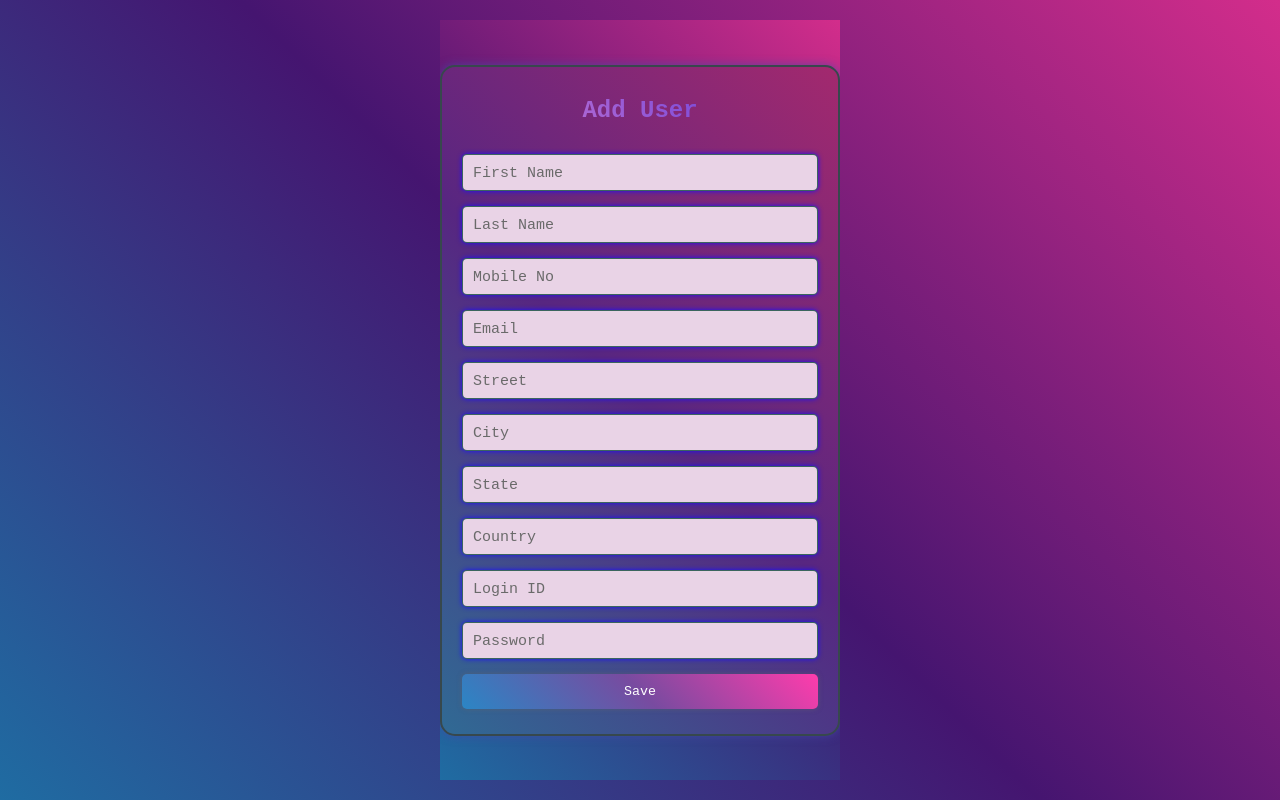
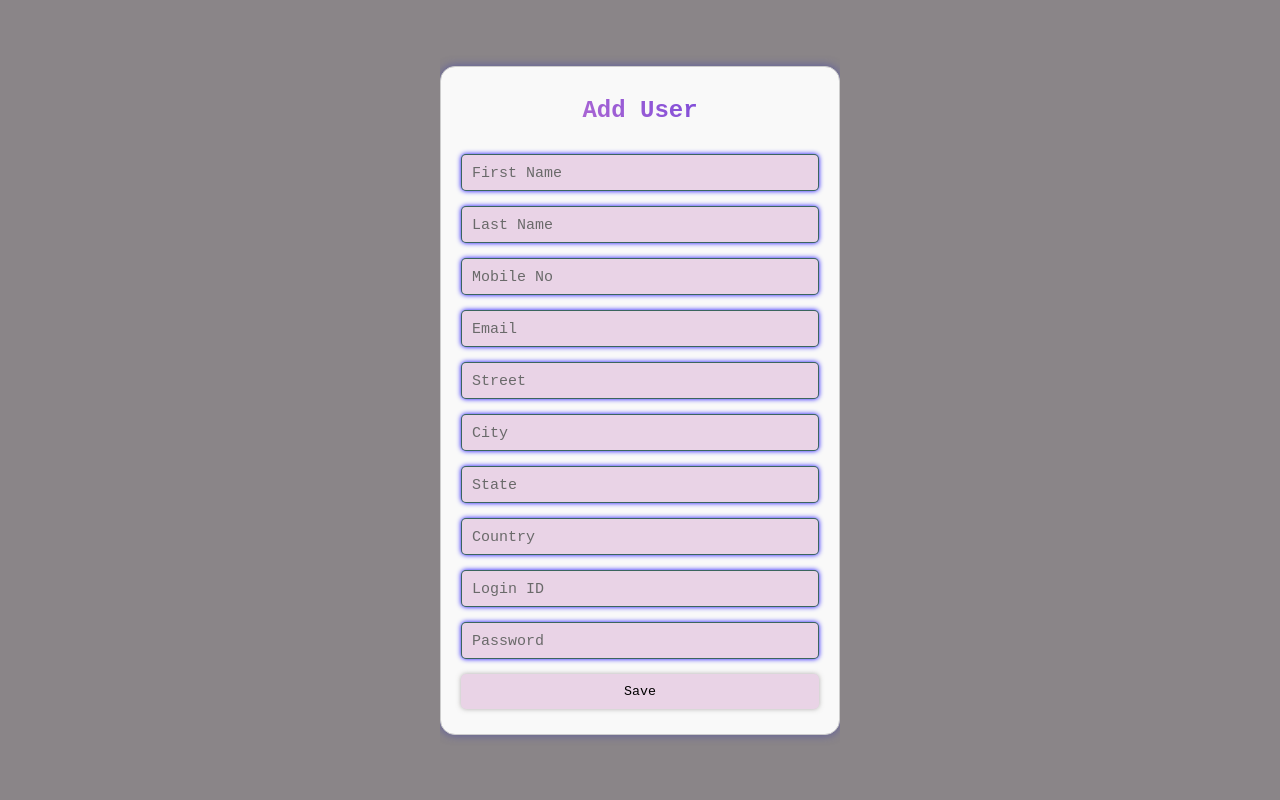
Before and after one commit to wizard-aka-aman/loginform, a website: page public/index.html in a window 1280 px wide. Drawn offline with nearby package versions, Linux system fonts and the light colour scheme.

Commit message:
Update index.css

```diff
--- a/public/index.css
+++ b/public/index.css
@@ -12,7 +12,7 @@ html {
   align-items: center;
   /* background-color: #3d2121;#73605B, #D09683; */
   background-color: #8a8588;
-background-image: linear-gradient(225deg, #d32d8b 0%, #451570 50%, #1f6ca2 100%);
+/* background-image: linear-gradient(225deg, #d32d8b 0%, #451570 50%, #1f6ca2 100%); */
 
   overflow: hidden;
   padding: 20px 0;
@@ -21,11 +21,11 @@ background-image: linear-gradient(225deg, #d32d8b 0%, #451570 50%, #1f6ca2 100%)
 #userForm {
   width: 400px;
   padding: 20px;
-  background-color: #FF3CAC;
-background-image: linear-gradient(225deg, #a3296e 0%, #572681 50%, #306a94 100%);
+  /* background-color: #FF3CAC; */
+/* background-image: linear-gradient(225deg, #a3296e 0%, #572681 50%, #306a94 100%); */
 
   /* background-color: #022b32; */
-  border: 2px solid #37484d;
+  /* border: 2px solid #37484d; */
   border-radius: 15px;
   box-shadow: 0 0 10px rgba(71, 71, 169, 0.7);
   display: flex;
@@ -53,18 +53,18 @@ background-image: linear-gradient(225deg, #a3296e 0%, #572681 50%, #306a94 100%)
 #userForm button {
   font-family: "Courier New", Courier, monospace;
   /* background-color: #277b62; */
-  background-color: #FF3CAC;
-background-image: linear-gradient(225deg, #FF3CAC 0%, #784BA0 50%, #2B86C5 100%);
+  /* background-color: #FF3CAC; */
+/* background-image: linear-gradient(225deg, #FF3CAC 0%, #784BA0 50%, #2B86C5 100%); */
 
-  color: rgb(255, 255, 255);
+  color: rgb(0, 0, 0);
   border: none;
   cursor: pointer;
   box-shadow: 0 0 5px rgba(105, 100, 100, 0.512);
 }
 #userForm button:hover {
   /* background-color:  #2cc99d; */
-  background-color: #FF3CAC;
-background-image: linear-gradient(225deg, #9e2a6c 0%, #4e2671 50%, #164465 100%);
+  /* background-color: #FF3CAC; */
+/* background-image: linear-gradient(225deg, #9e2a6c 0%, #4e2671 50%, #164465 100%); */
 
 }
 #userForm input:-webkit-autofill,
```
